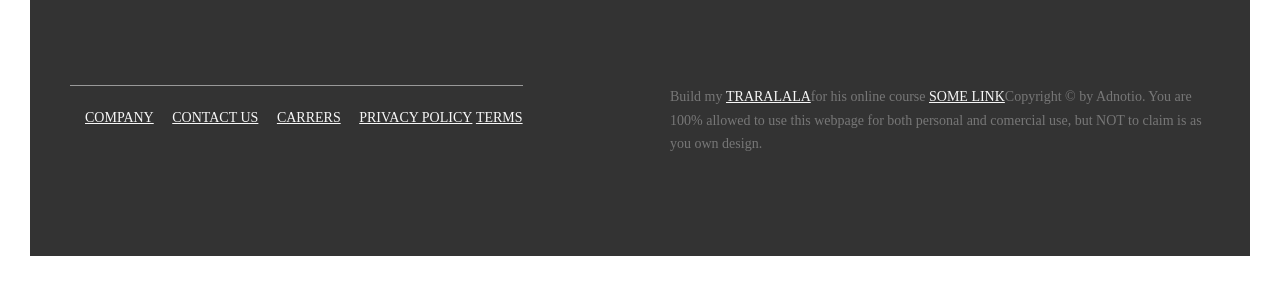
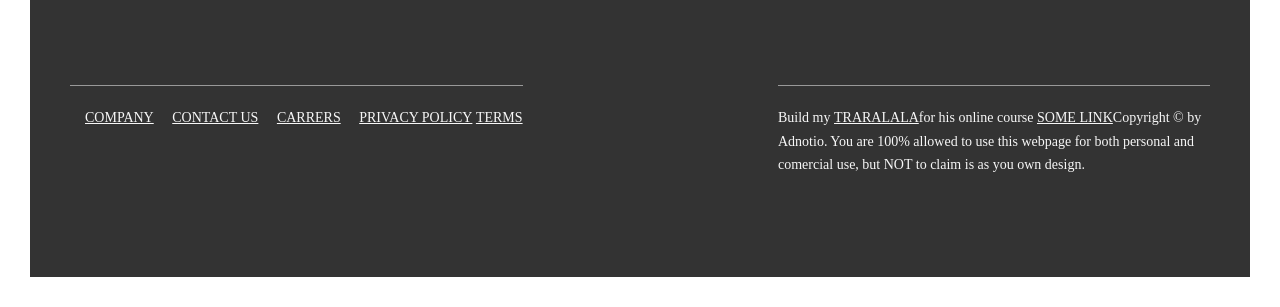
Before and after one commit to Dekstryn/Natours, a website: page index.html in a window 1280 px wide. Shown: the part 5595-5902 px from the top of the page. Before the commit the page ends 5881 px from the top, so only its background shows below. Drawn offline with Linux system fonts and the light colour scheme.

Commit message:
Added view style to footer__copyright

```diff
--- a/layout/_footer.scss
+++ b/layout/_footer.scss
@@ -1,5 +1,6 @@
 .footer{
   background-color: $color-grey-dark-3;
+  color: $color-grey-light-1;
   padding: 10rem 0;
   font-size: 1.4rem;
 
@@ -48,4 +49,10 @@
       transform: rotate(5deg) scale(1.3);
     }
   }
+  &__copyright{
+    border-top: 1px solid $color-grey-dark-2;
+    padding-top: 2rem;
+    width: 80%;
+    float: right;
+  }
 }
```
Also changed, not shown: css/style.css.
